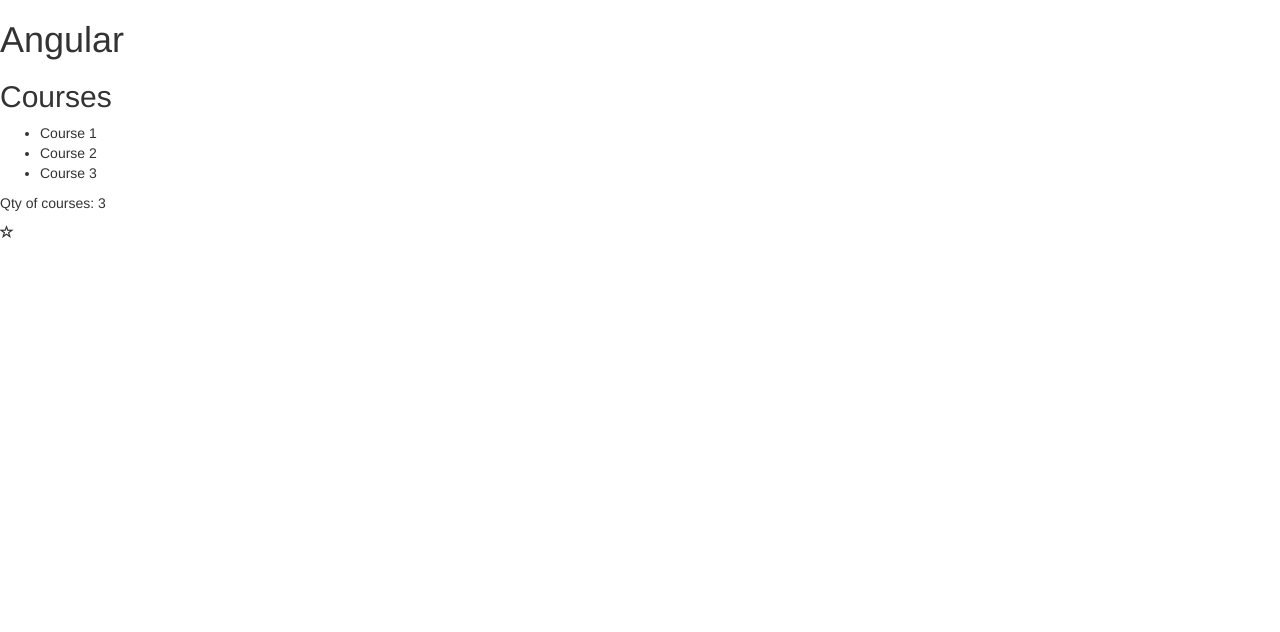
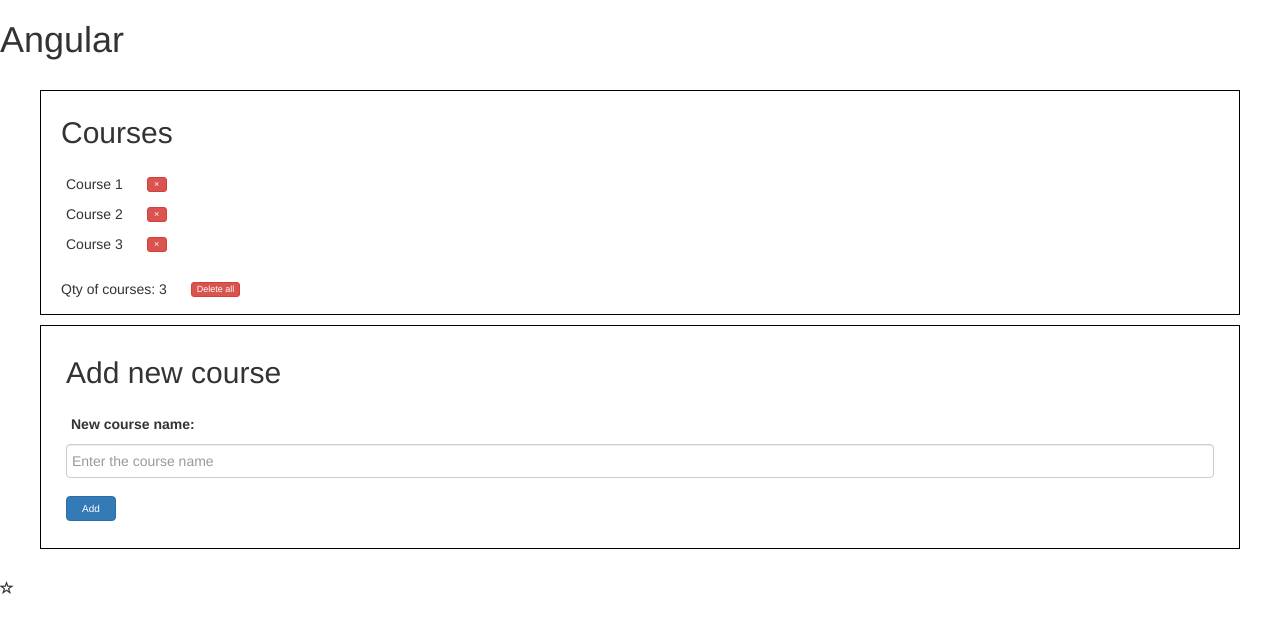
Before and after one commit to wintersocram/angular-training, an Angular app in the folder courses/: page / in a window 1280 px wide. Shown: the top 632 px of the page. Built offline with nearby package versions, Linux system fonts and the light colour scheme.

Commit message:
courses: course - insert/delete functions and styles configurations

```diff
--- a/courses/src/app/app.module.ts
+++ b/courses/src/app/app.module.ts
@@ -1,4 +1,5 @@
 import { BrowserModule } from '@angular/platform-browser';
+import { FormsModule } from '@angular/forms';
 import { NgModule } from '@angular/core';
 
 import { AppComponent } from './app.component';
@@ -14,7 +15,8 @@
     FavoriteComponent
   ],
   imports: [
-    BrowserModule
+    BrowserModule,
+    FormsModule
   ],
   providers: [
     CourseService,
--- a/courses/src/app/course/course.component.css
+++ b/courses/src/app/course/course.component.css
@@ -0,0 +1,31 @@
+.section-courses {
+    margin: 10px;
+    padding: 10px;
+}
+.section-courses .group {
+    margin: 10px 20px;
+    padding: 0 15px;
+    border: 1px solid black;
+}
+.section-courses .group * {
+    padding: 5px;
+}
+.section-courses ul, .section-courses ul li {
+    text-decoration: none;
+    list-style-type: none;
+}
+.section-courses .btn {
+    min-width: 50px;
+    height: 25px;
+    font-size: 10px;
+    padding: 0 5px;
+    margin: 0;
+    margin-top: -10px;
+}
+.section-courses .btn.btn-sm {
+    min-width: 20px;
+    height: 15px;
+    font-size: 9px;
+    padding: 0 5px;
+    margin: 0 0 0 20px;
+}
--- a/courses/src/app/course/course.component.html
+++ b/courses/src/app/course/course.component.html
@@ -1,7 +1,33 @@
+<section class="section-courses">
+    <div class="group">
         <h2>Courses</h2>
         <ul>
             <li *ngFor="let course of courses">
                 {{ course.name }}
+                <button type="button"
+                        class="btn btn-danger btn-sm"
+                        (click)="onDelete(course.id)"
+                >&times;</button>
             </li>
         </ul>
-<p>Qty of courses: {{ courses.length }}</p>
+        <p>Qty of courses: {{ courses.length }}
+            <button type="button" class="btn btn-danger btn-sm" (click)="onDeleteAll()">Delete all</button>
+        </p>
+    </div>
+
+    <div class="group">
+        <form>
+            <h2>Add new course</h2>
+            <div class="form-group">
+                <label>New course name: </label>
+                <input type="text" class="form-control"
+                    placeholder="Enter the course name" [(ngModel)]="newCourse.name"
+                    name="name"
+                >
+            </div>
+            <p class="form-group">
+                <button type="button" class="btn btn-primary" (click)="onAdd()">Add</button>
+            </p>
+        </form>
+    </div>
+</section>
--- a/courses/src/app/course/course.component.ts
+++ b/courses/src/app/course/course.component.ts
@@ -9,21 +9,48 @@
   styleUrls: ['./course.component.css']
 })
 export class CourseComponent implements OnInit {
-  private _courses: ICourse[];
+  courses: ICourse[];
+  newCourse: ICourse;
+  newCourseDefault: ICourse = {id: 0, name: null};
+
   constructor(private service:CourseService) {
-    this._courses = service.courses;
+    this.getCourses();
+    this.setDefault();
   }
 
-  get courses() {
-    return this._courses;
+  getCourses() {
+    this.courses = this.service.courses;
   }
+  setDefault() {
+    this.newCourse = Object.assign({}, this.newCourseDefault);
+  }
+  /**
+   * Insert new course using the service
+   */
   set course(course: ICourse) {
     if (!course) throwError;
-    // this.service.courses(courses);
+
+    // get new id
+    this.newCourse.id = this.service.newId;
+    // insert using service
+    this.service.course = this.newCourse;
   }
-  getCourseById(courseId: number) {
-    if (!courseId) throwError;
-    return this.service.getCourseById(courseId);
+
+  onAdd() {
+    this.course = this.newCourse
+    // clear new course
+    this.setDefault();
+  }
+
+  onDelete(id: number) {
+    if (!id) throwError;
+
+    this.service.deleteById(id);
+  }
+
+  onDeleteAll() {
+    this.service.deleteAll("DELETE");
+    this.getCourses();
   }
 
   ngOnInit() {}
--- a/courses/src/app/course/course.service.ts
+++ b/courses/src/app/course/course.service.ts
@@ -1,6 +1,6 @@
 import { Injectable } from '@angular/core';
 import { ICourse } from './course.interface';
-// import { throwError } from 'rxjs';
+import { throwError } from 'rxjs';
 
 @Injectable({
   providedIn: 'root'
@@ -8,49 +8,56 @@
 export class CourseService {
   private _courses: ICourse[];
   constructor() {
-    // if (defaultCourses && defaultCourses.length > 0)
-    //   this._courses = defaultCourses;
-    // else
-    this.addCoursesDefault();
+    this.setDefault();
   }
 
   get courses(): ICourse[] {
     return this._courses;
-    console.log('[get courses()] courses: %o', this._courses);
   }
-  getCourseById(courseId: number) {
-    // if (!courseId) throwError;
+
+  getById(courseId: number) {
+    if (!courseId) throwError;
+
     this._courses.forEach((course, i) => {
       if (course.id === courseId) {
         return course;
       }
     })
   }
-  set courses(value: ICourse[]) {
-    // if (!value) throwError;
-    this._courses = value;
-    console.log('[set courses()] courses: %o', this._courses);
+  set courses(courses: ICourse[]) {
+    if (!courses) throwError;
+
+    this._courses = courses;
   }
-  set course(value: ICourse) {
-    // if (!value) throwError;
-    this._courses.push(value);
-    console.log('[set course()] courses: %o', this._courses);
+
+  set course(course: ICourse) {
+    if (!course) throwError;
+
+    this._courses.push(course);
   }
-  addCoursesDefault() {
+
+  get newId() {
+    var newId = 0;
+    this._courses.forEach((course) => {
+      if (course.id > newId) {
+        newId = course.id;
+      }
+    });
+
+    return newId++;
+  }
+
+  setDefault() {
     var defaultCourses: ICourse[] = [
       {id: 1, name: 'Course 1'},
       {id: 2, name: 'Course 2'},
       {id: 3, name: 'Course 3'}
     ];
+    this.courses = defaultCourses;
+  }
 
-    this.courses = defaultCourses;
-
-    console.log('[addCoursesDefault()] courses: %o', this._courses);
-  }
-  deleteCourseById(courseId: number) {
-    // if (!courseId) throwError;
-
-    console.log('[deleteCourseById()] (1) courses: %o', this._courses);
+  deleteById(courseId: number) {
+    if (!courseId) throwError;
 
     this._courses.forEach((course, i) => {
       if (course.id === courseId) {
@@ -58,18 +65,11 @@
         return;
       }
     })
-
-    console.log('[deleteCourseById()] (2) courses: %o', this._courses);
   }
 
-  deleteAllCourses(confirmation: string) {
-    if (confirmation !== "DELETE") {
-      // throwError;
-      return;
-    }
+  deleteAll(confirmation: string) {
+    if (confirmation !== "DELETE") throwError;
 
     this._courses = [];
-
-    console.log('[deleteAllCourses()] courses: %o', this._courses);
   }
 }
```
Also changed, not shown: courses/src/styles.css (line endings or trailing spaces). Lines whose indentation alone changed are shown as unchanged.
